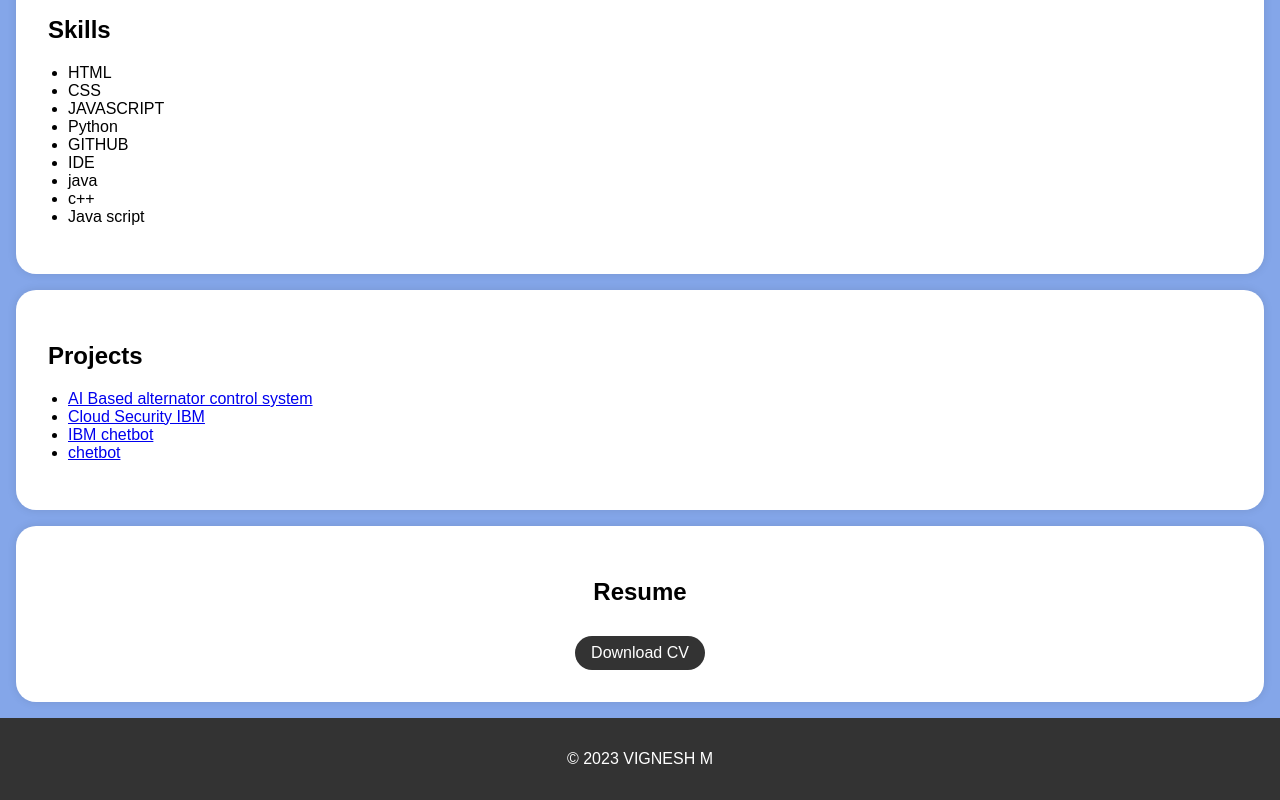
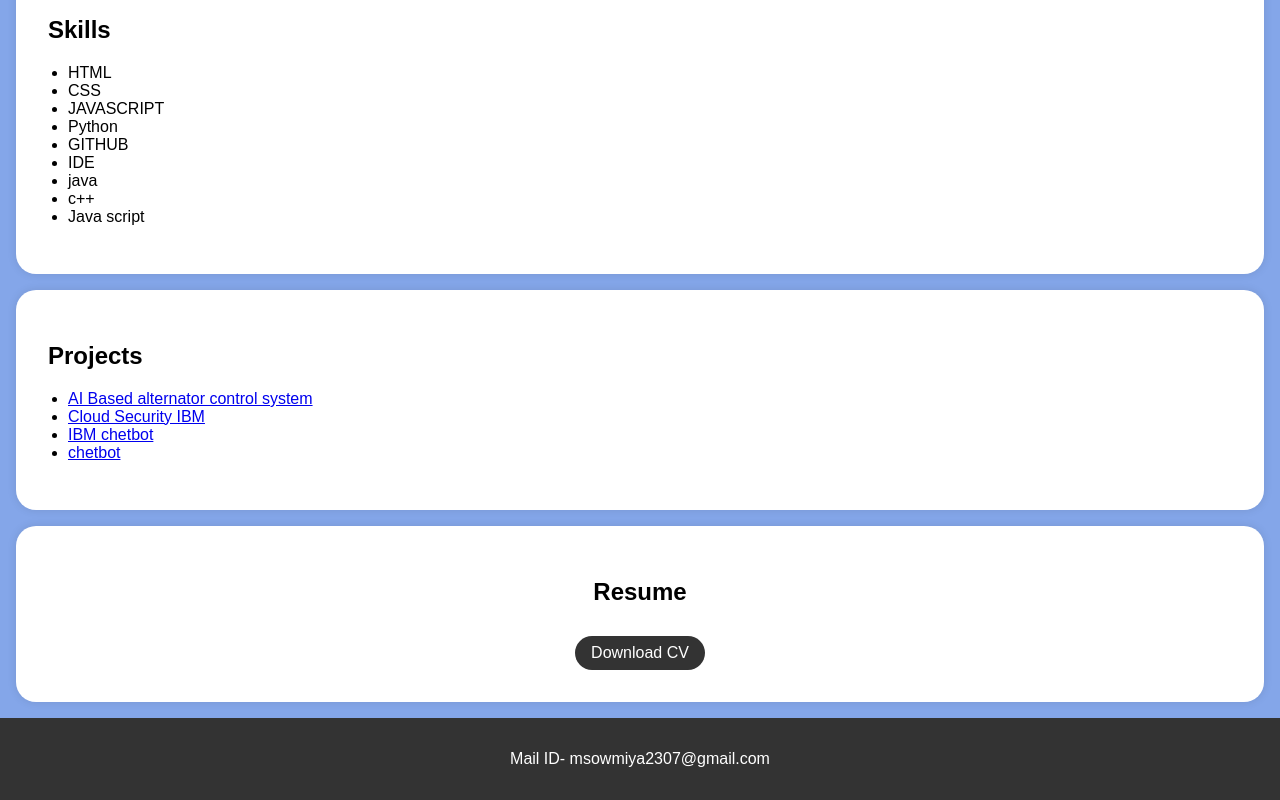
Before and after one commit to sowmiya237/Sowmiya-m, a plain HTML site: page index.html in a window 1280 px wide. Shown: the part 700-1500 px from the top of the page. Drawn offline with Linux system fonts and the light colour scheme.

Commit message:
Update index.html

```diff
--- a/index.html
+++ b/index.html
@@ -170,7 +170,7 @@
     </section>
 
     <footer>
-        <p>&copy; 2023 VIGNESH M</p>
+        <p>Mail ID- msowmiya2307@gmail.com</p>
     </footer>
 
     <script>
```
